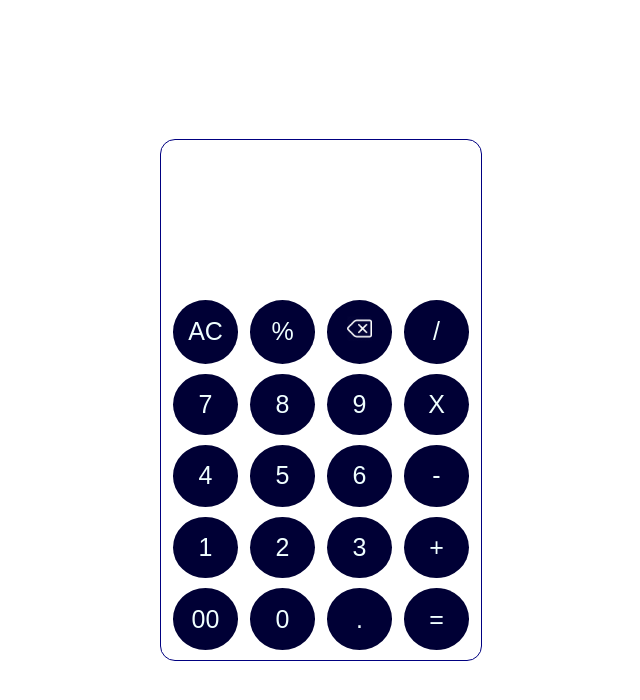
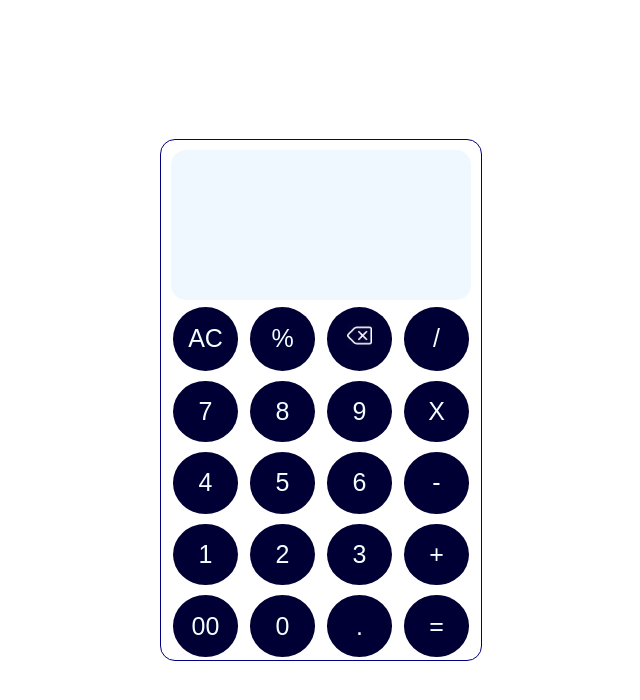
Before and after one commit to Pavan-Devada/Git-test, a website: page Calculator/index.html in a window 1280 px wide. Shown: the whole page, without its empty margins (319-959 px from the left). Drawn offline with Linux system fonts and the light colour scheme.

Commit message:
css updated for content displayed

```diff
--- a/Calculator/style.css
+++ b/Calculator/style.css
@@ -24,15 +24,18 @@ body{
     display: flex;
     flex-direction: column;
     justify-content: end;
+    background-color:aliceblue;
+    border-radius: 15px;
+    margin-bottom: 7px;
 }
 
 .input, .output{
     text-align: right;
-    height: 40%;
-    ;
+    height: 40%;;
     font-weight: bold;
     padding: 0px 10px;
     box-sizing: border-box;
+    overflow: hidden;
 
 }
 
```
